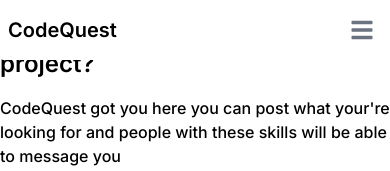
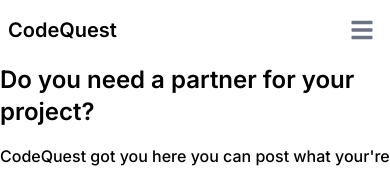
Before and after one commit to lidor4x4/codequest, a Next.js app: page /devapp in a window 390 px wide. Shown: the top 171 px of the page. Built offline with nearby package versions, Linux system fonts and the light colour scheme; no server answers; the database is empty.

Commit message:
Fixed responsive issus

```diff
--- a/app/devapp/message-hub/conversation/[partnerid]/page.js
+++ b/app/devapp/message-hub/conversation/[partnerid]/page.js
@@ -157,9 +157,10 @@
 
     <div className='flex flex-row justify-center items-center my-6 gap-4' ref={bottomRef}>
       <Alert className={`${error.length === 0 ? 'hidden' : 'block'}`}>{error}</Alert>
-      <div className='w-[100svw]'>
+      <div className='w-fit'>
         <TextInput
           value={message}
+          size={50}
           onChange={(e) => setMessage(e.target.value)}
           placeholder='Type your message here'
           onKeyDown={handleKeyDown}
--- a/app/devapp/page.js
+++ b/app/devapp/page.js
@@ -67,6 +67,8 @@
 
         } else {
           setError('You already have a conversation with this user');
+          push(`/devapp/message-hub/conversation/${partnerRequests.find(partnerRequest => partnerRequest.name === partnerName).userId}`);
+
         }
       })
 
@@ -80,7 +82,7 @@
       {loading ? <h1>Loading...</h1> :
       <div className='flex justify-center flex-col gap-4'>
         <div className='flex justify-center items-center flex-col gap-4'>
-        <h1 className='text-2xl mt-4 font-semibold'>Do you need a partner for your project?</h1>
+        <h1 className='text-2xl mt-16 font-semibold'>Do you need a partner for your project?</h1>
         <p className='text-md font-medium'>CodeQuest got you here you can post what your&apos;re looking for and people with these skills will be able to message you</p>
         <Link href="/devapp/post-partner"><Button>Post you own</Button></Link>
         </div>
@@ -88,7 +90,6 @@
 
                     {partnerRequests.map((partnerRequest, index) => (
                       <Card className='flex flex-col gap-4' key={index}>
-                        <Alert className={`${error.length === 0 ? 'hidden' : 'block'}`} >{error}, you can find it <Link className='underline' href={`/devapp/message-hub/conversation/${partnerRequest.userId}`}>Here</Link> </Alert>
                         <h1 className='text-xl font-semibold dark:text-white'>{partnerRequest.title}</h1>
                         <p className='text-md font-medium'>{partnerRequest.message}</p>
                         <p className='text-md font-medium'>Posted by: {partnerRequest.name}</p>
```
